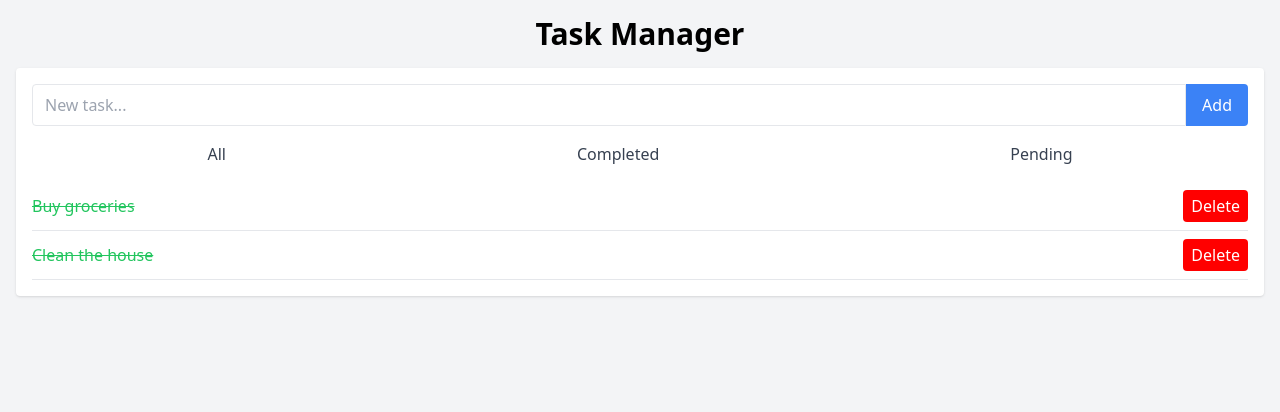
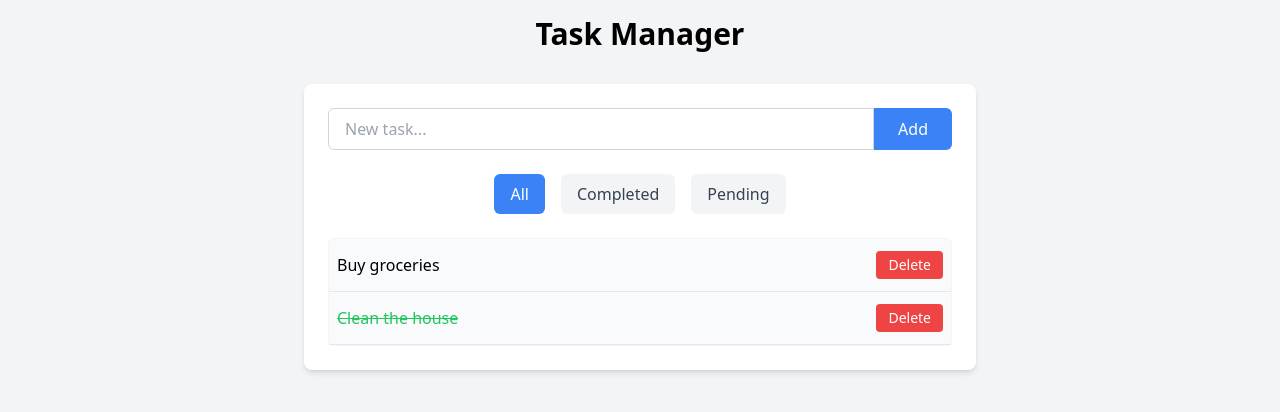
Before and after one commit to wescosta/react-simple-task-manager, a React (Vite) app: page / in a window 1280 px wide. Shown: the top 412 px of the page. Built offline with nearby package versions, Linux system fonts and the light colour scheme.

Commit message:
refactor: improved overall styling and structure

```diff
--- a/package.json
+++ b/package.json
@@ -1,6 +1,6 @@
 {
   "name": "task-manager",
-  "version": "0.0.3",
+  "version": "0.0.4",
   "private": true,
   "scripts": {
     "dev": "vite",
--- a/src/components/TaskItem.tsx
+++ b/src/components/TaskItem.tsx
@@ -2,11 +2,11 @@ import React from "react";
 
 const TaskItem = ({ task, onDelete, onToggle }: any) => {
   return (
-    <li className="flex items-center justify-between border-b py-2">
+    <li className="flex items-center justify-between border-b py-3 px-2 hover:bg-gray-50">
       <span
         onClick={() => onToggle(task.id)}
         className={`cursor-pointer ${
-          task.isCompleted ? "text-black" : "line-through text-green-500"
+          task.completed ? "line-through text-green-500" : "text-black"
         }`}
       >
         {task.title}
@@ -14,12 +14,7 @@ const TaskItem = ({ task, onDelete, onToggle }: any) => {
 
       <button
         onClick={() => onDelete(task.id)}
-        style={{
-          backgroundColor: "red",
-          color: "white",
-          padding: "4px 8px",
-          borderRadius: "4px",
-        }}
+        className="bg-red-500 hover:bg-red-600 text-white px-3 py-1 rounded text-sm transition-colors"
       >
         Delete
       </button>
--- a/src/components/TaskManager.tsx
+++ b/src/components/TaskManager.tsx
@@ -42,33 +42,46 @@ const TaskManager = () => {
   };
 
   return (
-    <div className="container mx-auto bg-white p-4 rounded shadow">
-      <form onSubmit={handleAddTask} className="mb-4 flex">
+    <div className="container mx-auto bg-white p-6 rounded-lg shadow-md max-w-2xl my-8">
+      <form onSubmit={handleAddTask} className="mb-6 flex">
         <input
           type="text"
           placeholder="New task..."
           value={newTask}
           onChange={(e) => setNewTask(e.target.value)}
-          className="flex-grow border rounded-l py-2 px-3"
+          className="flex-grow border border-gray-300 rounded-l-md py-2 px-4 focus:outline-none focus:ring-2 focus:ring-blue-500 focus:border-transparent"
         />
-        <button type="submit" className="bg-blue-500 text-white px-4 rounded-r">
+        <button
+          type="submit"
+          className="bg-blue-500 hover:bg-blue-600 text-white px-6 py-2 rounded-r-md transition-colors font-medium"
+        >
           Add
         </button>
       </form>
-      <div className="flex justify-around mb-4">
-        <button onClick={() => setFilter("all")} className="text-gray-700">
+
+      <div className="flex justify-center space-x-4 mb-6">
+        <button
+          onClick={() => setFilter("all")}
+          className={`px-4 py-2 rounded-md transition-colors ${filter === 'all' ? 'bg-blue-500 text-white' : 'bg-gray-100 text-gray-700 hover:bg-gray-200'}`}
+        >
           All
         </button>
         <button
           onClick={() => setFilter("completed")}
-          className="text-gray-700"
+          className={`px-4 py-2 rounded-md transition-colors ${filter === 'completed' ? 'bg-blue-500 text-white' : 'bg-gray-100 text-gray-700 hover:bg-gray-200'}`}
         >
           Completed
         </button>
-        <button onClick={() => setFilter("pending")} className="text-gray-700">
+        <button
+          onClick={() => setFilter("pending")}
+          className={`px-4 py-2 rounded-md transition-colors ${filter === 'pending' ? 'bg-blue-500 text-white' : 'bg-gray-100 text-gray-700 hover:bg-gray-200'}`}
+        >
           Pending
         </button>
       </div>
+
+      <div className="bg-gray-50 rounded-md border border-gray-100">
+        {filteredTasks.length > 0 ? (
           <ul>
             {filteredTasks.map((task) => (
               <TaskItem
@@ -79,6 +92,10 @@ const TaskManager = () => {
               />
             ))}
           </ul>
+        ) : (
+          <p className="text-gray-500 text-center py-8">No tasks found</p>
+        )}
+      </div>
     </div>
   );
 };
```
Lines whose indentation alone changed are shown as unchanged.
